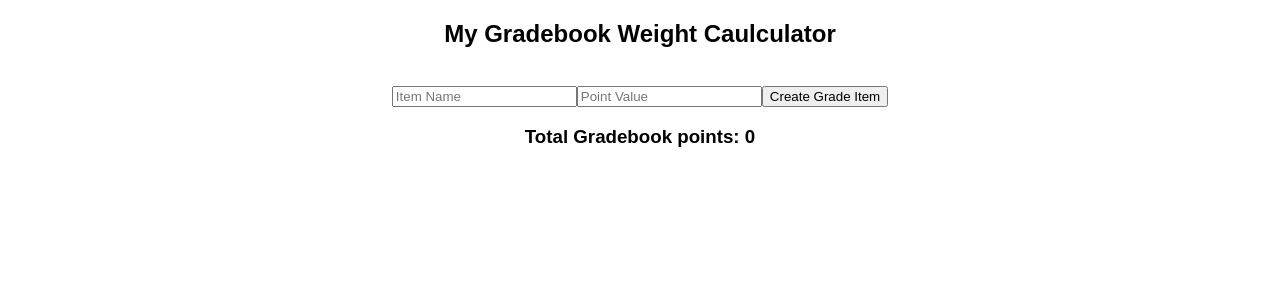
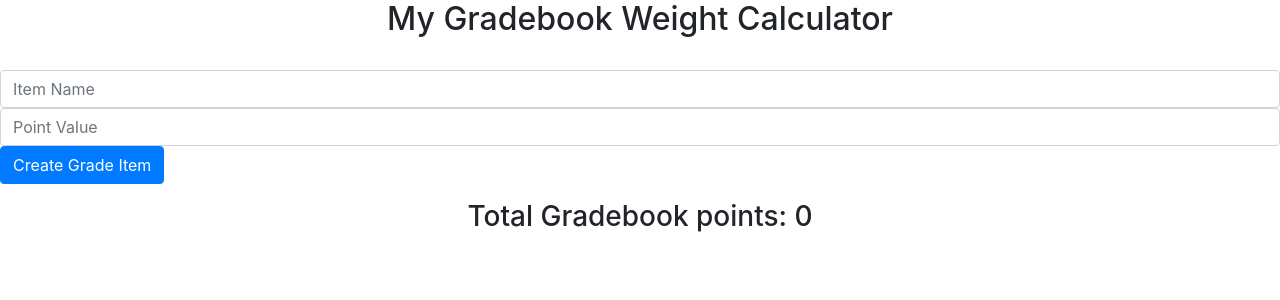
Before and after one commit to thebenkahn/gradebook-weight-visualization, a React (Create React App) app in the folder gradebook2/: page / in a window 1280 px wide. Shown: the top 300 px of the page. Built offline with nearby package versions, Linux system fonts and the light colour scheme.

Commit message:
v1.0
applied twitter bootstrap style

```diff
--- a/gradebook2/src/App.js
+++ b/gradebook2/src/App.js
@@ -1,7 +1,7 @@
 import React, { Component } from 'react';
 import logo from './logo.svg';
 import './App.css';
-import Form from './components/Form';
+import GradeForm from './components/Form';
 import Chart from './components/Chart'
 
 
@@ -26,7 +26,7 @@ class App extends Component {
   render() {
     return (
       <div className="App">
-        <Form onChange={fields => this.onChange(fields)} onGradeItemAdd={this.handleGradeItemAdd}/>
+        <GradeForm onChange={fields => this.onChange(fields)} onGradeItemAdd={this.handleGradeItemAdd}/>
         <Chart gradeItems={this.state.gradeItems}/>
       </div>
     );
--- a/gradebook2/src/components/Chart.js
+++ b/gradebook2/src/components/Chart.js
@@ -26,8 +26,8 @@ class Chart extends Component{
           {this.props.gradeItems.map(gradeItem => {
             return <li className="list-group-item"
               gradeitem={gradeItem}
-              key={gradeItem.id}>{gradeItem.name}: {gradeItem.points}
-              :  Weight: { ((gradeItem.points/gradeBookTotal) *100).toFixed(2)}% </li>
+              key={gradeItem.id}> <strong>Name: </strong>{gradeItem.name}<strong> | Point Value: </strong> {gradeItem.points} |
+            <strong> Weight: </strong> { ((gradeItem.points/gradeBookTotal) *100).toFixed(2)}% </li>
           }
         )
       }
@@ -44,7 +44,18 @@ class Chart extends Component{
                 width={100}
                 height={50}
                 options={{
-                  maintainAspectRatio: true
+                  maintainAspectRatio: true,
+                  layout: {
+                    padding: {
+                        left: 25,
+                        right: 0,
+                        top: 15,
+                        bottom: 0,
+                    }},
+                    legend: {
+                      display: true,
+                      position: 'right'
+                    }
                   }}
               />
 
--- a/gradebook2/src/components/Form.js
+++ b/gradebook2/src/components/Form.js
@@ -1,11 +1,16 @@
 import React, {Component} from 'react';
 import Chart from './Chart'
 import App from '../App'
-import { Button } from 'react-bootstrap';
+import {Button} from 'react-bootstrap';
+import {ButtonToolbar} from 'react-bootstrap';
+import {Alert} from 'react-bootstrap';
+import {Form} from 'react-bootstrap';
+import {FormGroup} from 'react-bootstrap';
 
 
 
-class Form extends Component {
+
+class GradeForm extends Component {
   state = {
     gradeItemName: '',
     gradeItemPoints: '',
@@ -18,15 +23,6 @@ class Form extends Component {
   onChange(greeting, greeting2){
     console.log('changing text...')
   }
-
-
-  change = e => {
-    this.props.onChange({ [e.target.name]: e.target.value });
-    this.setState({
-      [e.target.name]: e.target.value
-    });
-    this.getChartData();
-  };
 
   onSubmit = (e) => {
     e.preventDefault();
@@ -47,10 +43,6 @@ class Form extends Component {
         this.refs.text.focus();
     }
 
-    getChartData() {
-      //return <App name={this.state.gradeItemName} points={this.state.gradeItemPoints} gradeItems={this.state.gradeItems}/>
-    }
-
     changeText = (e) => {
     this.setState({text: e.target.value});
     }
@@ -59,25 +51,28 @@ render(){
   return (
 
     <div>
-      <h2>My Gradebook Weight Caulculator</h2>
+      <h2>My Gradebook Weight Calculator</h2>
       <br/>
     {/*   <h1>current state text is {this.state.text}</h1> */}
       <form onSubmit={this.onSubmit}>
+        <FormGroup
+            controlId="formGradeItem"
+          >
+
           <div className="form-group">
-
-          {/*  <input type="text" onChange={this.changeText} value={this.state.text}></input> */}
             <input type="text" ref="text" onChange={this.onChange} class="form-control" placeholder="Item Name"></input>
             <input type="text" ref="points" onChange={this.onChange} class="form-control" placeholder="Point Value"></input>
-            <button type="submit">Create Grade Item</button>
+            <ButtonToolbar>
+              <Button bsStyle="primary" type="submit">Create Grade Item</Button>
+            </ButtonToolbar>
           </div>
+          </FormGroup>
     </form>
-
-
-    </div>
+  </div>
   )
 }
 }
 
 
 
-export default Form;
+export default GradeForm;
--- a/gradebook2/src/index.js
+++ b/gradebook2/src/index.js
@@ -3,6 +3,7 @@ import ReactDOM from 'react-dom';
 import './index.css';
 import App from './App';
 import registerServiceWorker from './registerServiceWorker';
+import Bootstrap from 'bootstrap/dist/css/bootstrap.css';
 
 ReactDOM.render(<App />, document.getElementById('root'));
 registerServiceWorker();
```
